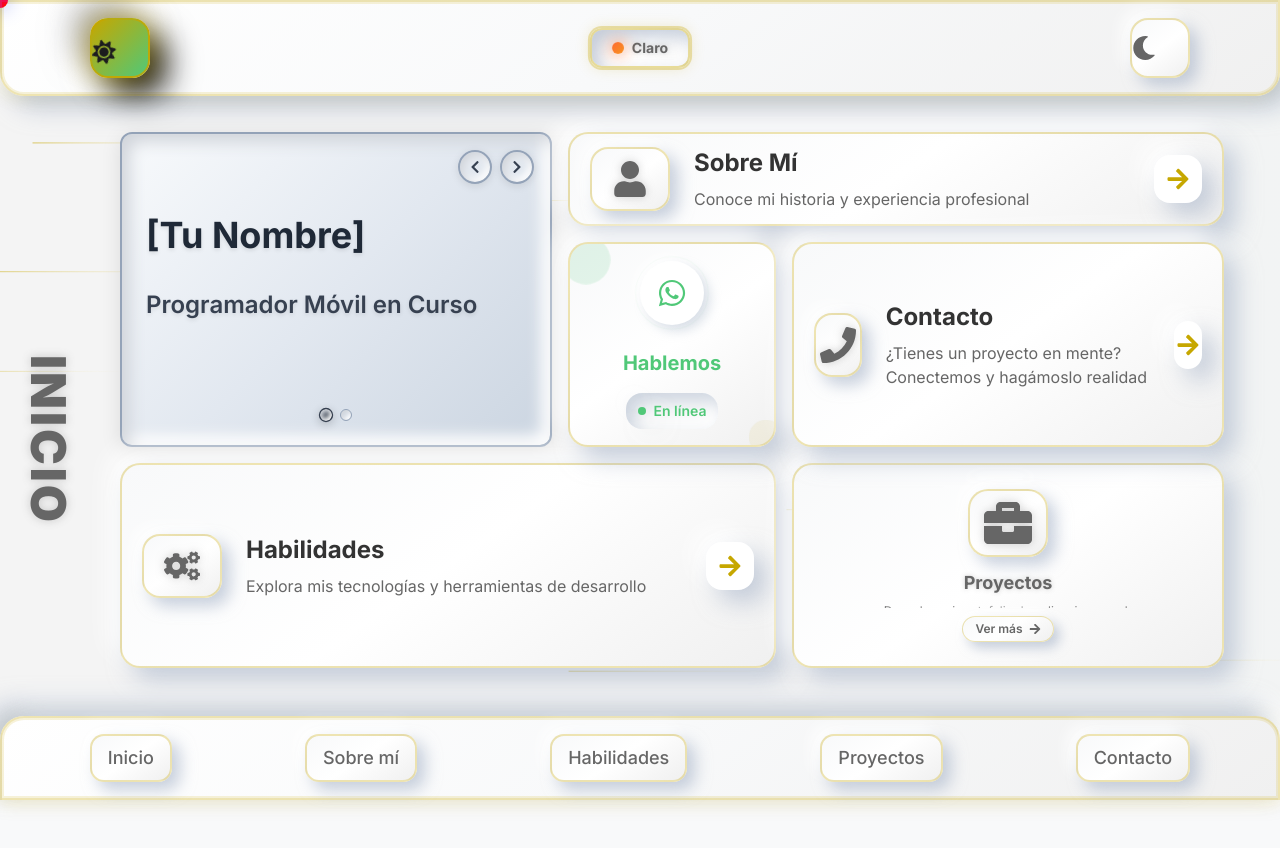
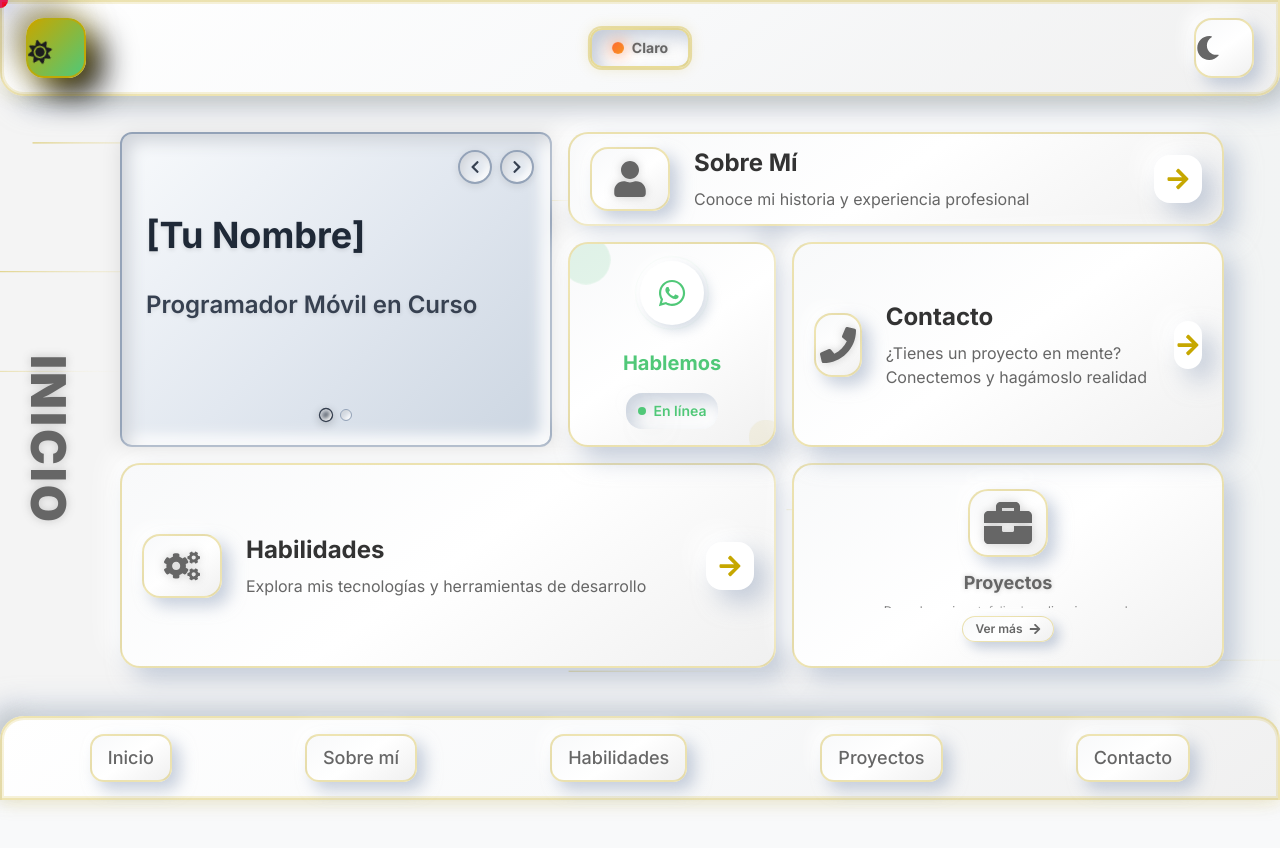
Before and after one commit to RamosOA/Plantilla_Portafolio, a Next.js app: page / in a window 1280 px wide. Shown: the top 848 px of the page. Built offline with nearby package versions, Linux system fonts and the light colour scheme.

Commit message:
Plantilla terminada version 1.0.0

```diff
--- a/components/ThemeToggleBar.tsx
+++ b/components/ThemeToggleBar.tsx
@@ -53,7 +53,7 @@ const ThemeToggleBar = () => {
 
     return (
         <motion.div
-            className="w-full"
+            className="desktop-theme-bar"
             style={{
                 background: isDark
                     ? 'linear-gradient(145deg, #2A2A2F 0%, #1F1F23 50%, #121214 100%)'
@@ -81,7 +81,7 @@ const ThemeToggleBar = () => {
             animate={{ opacity: 1, y: 0 }}
             transition={{ duration: 0.5 }}
         >
-            <div className="max-w-[90%] mx-auto py-4 px-6 flex justify-between items-center">
+            <div className="desktop-theme-bar-container">
 
                 <motion.button
                     onClick={toggleToLight}
--- a/styles/globals.css
+++ b/styles/globals.css
@@ -1636,6 +1636,30 @@ section {
 
 /* ==================== END CUSTOM BREAKPOINT UTILITIES ==================== */
 
+/* ==================== DESKTOP THEME TOGGLE BAR ==================== */
+
+.desktop-theme-bar {
+  width: 100% !important;
+  position: relative;
+  display: block;
+  min-height: 80px;
+}
+
+.desktop-theme-bar-container {
+  width: 100%;
+  padding: 1rem 1.5rem;
+  display: flex;
+  justify-content: space-between;
+  align-items: center;
+  max-width: none !important;
+}
+
+@media (max-width: 950px) {
+  .desktop-theme-bar {
+    display: none !important;
+  }
+}
+
 /* ==================== MOBILE THEME TOGGLE ==================== */
 
 /* Mobile Theme Toggle Button */
```
